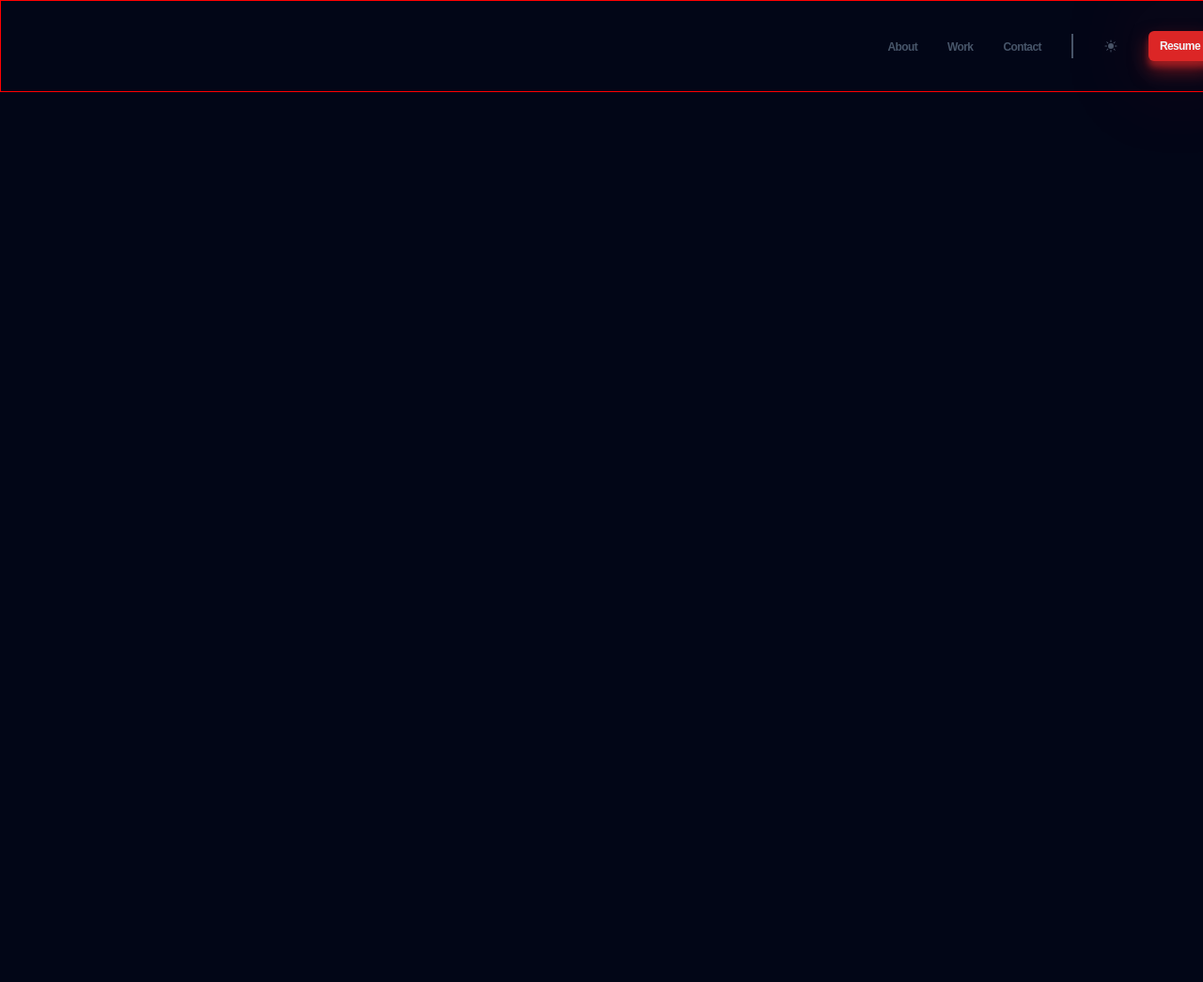
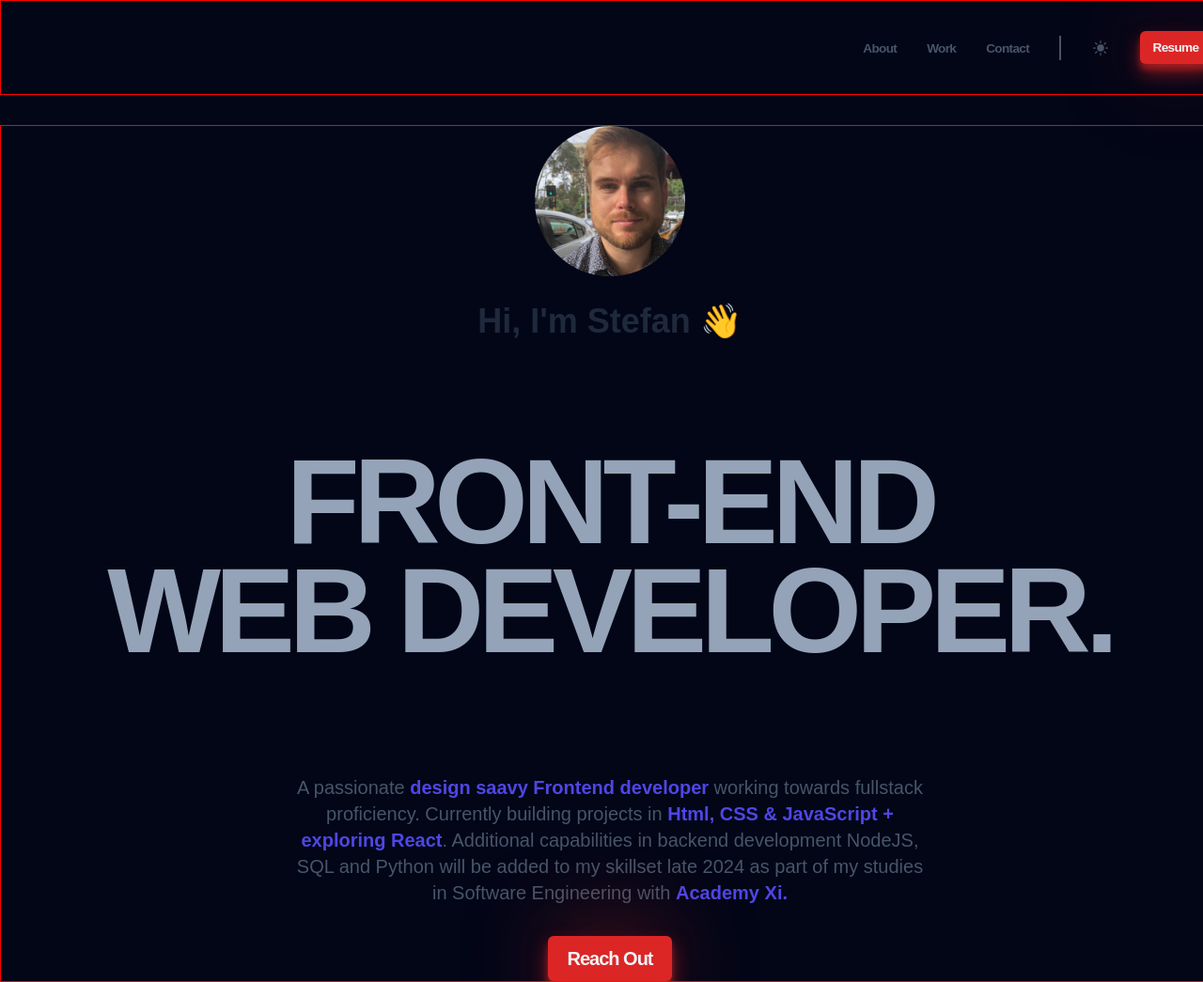
Before and after one commit to Stefan-webdev/stefan_dev_portfolio, a website built with Vite: page index.html in a window 1280 px wide. Shown: the whole page at 94% size. Before the commit the page ends 800 px from the top, so only its background shows below. Built offline with nearby package versions, Linux system fonts and the light colour scheme; a web font is replaced by a local one.

Commit message:
update hero section

```diff
--- a/index.html
+++ b/index.html
@@ -42,7 +42,21 @@
     </nav>
    </header>
    <main></main>
-   <section></section>
+   <section class='hero container'>
+    <img class='hero__img' src='./public/profile_pic_stefan.jpeg' alt='profile picture'>
+    <h2 class='hero__subtitle'>Hi, I'm Stefan 👋 </h2>
+    <h1 class='hero__title'>
+      FRONT-END <br />
+      WEB DEVELOPER.
+    </h1>
+    <p class='hero__description'>
+      A passionate <strong>design saavy Frontend developer</strong> working towards fullstack proficiency.
+      Currently building projects in <strong>Html, CSS & JavaScript + exploring React</strong>.
+      Additional capabilities in backend development NodeJS,
+      SQL and Python will be added to my skillset late 2024 as part of my studies in Software Engineering
+      with <strong> Academy Xi.</strong> </p>
+    <a class='hero__btn btn' href='#'>Reach Out </a>
+   </section>
    <section></section>
    <section></section>
    <section></section>
--- a/src/main.js
+++ b/src/main.js
@@ -1,4 +1,5 @@
 import '../styles/modern-normalise.css';
 import '../styles/style.css';
 import '../styles/components/header.css';
+import '../styles/components/hero.css';
 import '../styles/utils.css';
--- a/styles/components/header.css
+++ b/styles/components/header.css
@@ -72,15 +72,29 @@
 
 .header__bars {
     display: none;
+}
 
-  }
 }
-/*
+
 
 @media (min-width: 1024px) {
-    .container {
-      max-width: 1024px;
-    }
+.header__link {
+    font-size: var(--size-sm );
+
+}
+
+
+.header__sun {
+    width: var(--size-xl);
+    height: var(--size-xl);
+
+}
+
+.header__resume {
+    font-size: var(--size-sm)
+}
+
+
 }
 
 @media (min-width: 1280px) {
@@ -94,4 +108,3 @@
       max-width: 1536px;
     }
 }
-    */
--- /dev/null
+++ b/styles/components/hero.css
@@ -0,0 +1,144 @@
+.hero {
+    text-align: center;
+    display: flex;
+    flex-direction: column;
+    justify-content: center;
+    align-items: center;
+    gap: 1rem;
+    margin-top: 2rem;
+}
+
+.hero__img {
+    display: inline;
+    border-radius: 50%;
+    width: 6rem;
+    height: 6rem;
+}
+
+.hero__subtitle {
+    color: var(--clr-slate800);
+    font-size: var(--size-base);
+    line-height: 0.9;
+
+}
+
+.hero__title {
+    color: var(--clr-slate400);
+    text-transform: uppercase;
+    font-size: var(--size-4xl);
+    letter-spacing: -0.05em;
+    line-height: 0.9;
+}
+
+.hero__description {
+    max-width: 60ch;
+    font-size: var(--size-sm);
+    color: var(--clr-slate600);
+}
+
+.hero__btn {
+    text-transform: capitalize;
+    font-size: var(--size-sm);
+}
+
+ @media (min-width: 475px) {
+    .hero {
+        gap: 1.5rem;
+    }
+
+    .hero__img {
+        width: 6.5rem;
+        height: 6.5rem;
+    }
+
+    .hero__subtitle {
+        font-size: var(--size-lg);
+
+    }
+
+    .hero__title {
+        font-size: var(--size-5xl);
+    }
+
+    .hero__description {
+        font-size: var(--size-base);
+    }
+
+    .hero__btn {
+        font-size: var(--size-base);
+    }
+}
+/*
+@media (min-width: 640px) {
+    .container {
+      max-width: 640px;
+    }
+}
+@media (min-width: 768px) {
+    .container {
+      max-width: 768px;
+    }
+}
+*/
+@media (min-width: 1024px) {
+
+    .hero__img {
+        width: 8rem;
+        height: 8rem;
+    }
+
+    .hero__subtitle {
+        font-size: var(--size-2xl);
+
+    }
+
+    .hero__title {
+        font-size: var(--size-7xl);
+    }
+
+    .hero__description {
+        font-size: var(--size-lg);
+    }
+
+    .hero__btn {
+        font-size: var(--size-lg);
+    }
+}
+
+
+@media (min-width: 1280px) {
+    .hero {
+        gap: 2rem;
+    }
+
+    .hero__img {
+        width: 10rem;
+        height: 10rem;
+    }
+
+    .hero__subtitle {
+        font-size: var(--size-4xl);
+
+    }
+
+    .hero__title {
+        font-size: var(--size-9xl);
+    }
+
+    .hero__description {
+        font-size: var(--size-xl);
+    }
+
+    .hero__btn {
+        font-size: var(--size-xl);
+    }
+}
+
+/*
+
+@media (min-width: 1536px) {
+    .container {
+      max-width: 1536px;
+    }
+}
+*/
--- a/styles/style.css
+++ b/styles/style.css
@@ -21,7 +21,7 @@
        --size-4xl: 2.25rem;
        --size-5xl: 3rem;
        --size-6xl:3.75rem;
-       --size-7xl:4.5;
+       --size-7xl:4.5rem;
        --size-8xl: 6rem;
        --size-9xl: 8rem;
        --size-10xl:10rem;
```
Also changed, not shown: public/profile_pic_stefan.jpeg (added).
